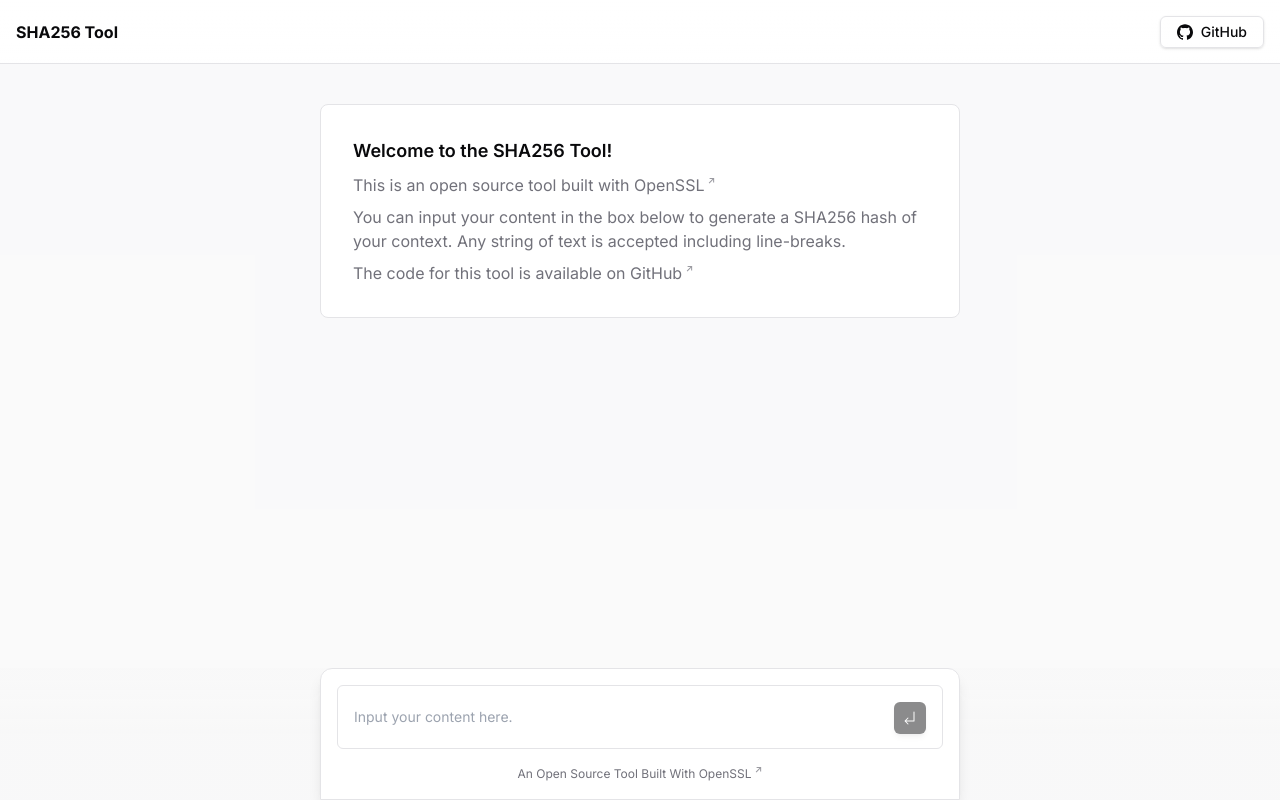
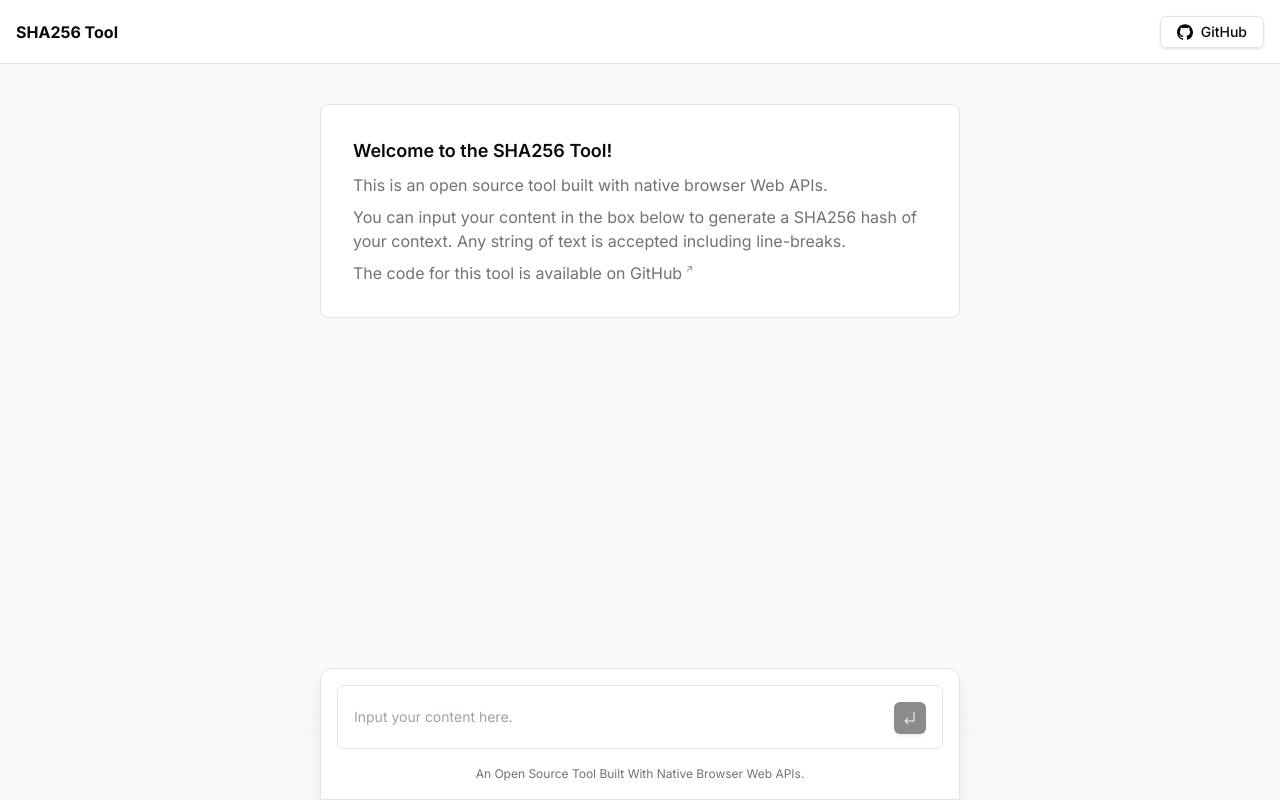
Before and after one commit to scoredetect/sha256-encrypt, a Next.js app: page / in a window 1280 px wide. Built offline with nearby package versions, Linux system fonts and the light colour scheme.

Commit message:
fix(app): use native browser Web APIs

```diff
--- a/components/empty-screen.tsx
+++ b/components/empty-screen.tsx
@@ -10,8 +10,7 @@ export function EmptyScreen({ setInput }: Pick<UseChatHelpers, 'setInput'>) {
           Welcome to the SHA256 Tool!
         </h1>
         <p className="mb-2 leading-normal text-muted-foreground">
-          This is an open source tool built with{' '}
-          <ExternalLink href="https://www.openssl.org/">OpenSSL</ExternalLink>
+          This is an open source tool built with native browser Web APIs.
         </p>
         <p className="mb-2 leading-normal text-muted-foreground">
           You can input your content in the box below to generate a SHA256 hash
--- a/components/footer.tsx
+++ b/components/footer.tsx
@@ -1,7 +1,6 @@
 import React from 'react'
 
 import { cn } from '@/lib/utils'
-import { ExternalLink } from '@/components/external-link'
 
 export function FooterText({ className, ...props }: React.ComponentProps<'p'>) {
   return (
@@ -12,8 +11,7 @@ export function FooterText({ className, ...props }: React.ComponentProps<'p'>) {
       )}
       {...props}
     >
-      An Open Source Tool Built With{' '}
-      <ExternalLink href="https://www.openssl.org/">OpenSSL</ExternalLink>
+      An Open Source Tool Built With Native Browser Web APIs.
     </p>
   )
 }
--- a/package.json
+++ b/package.json
@@ -1,6 +1,6 @@
 {
-  "name": "next-template",
-  "version": "0.0.2",
+  "name": "sha256-encrypt",
+  "version": "1.0.0",
   "private": true,
   "scripts": {
     "dev": "next dev",
```
Also changed, not shown: 1 other file (tests, documents, lock files or other folders).
